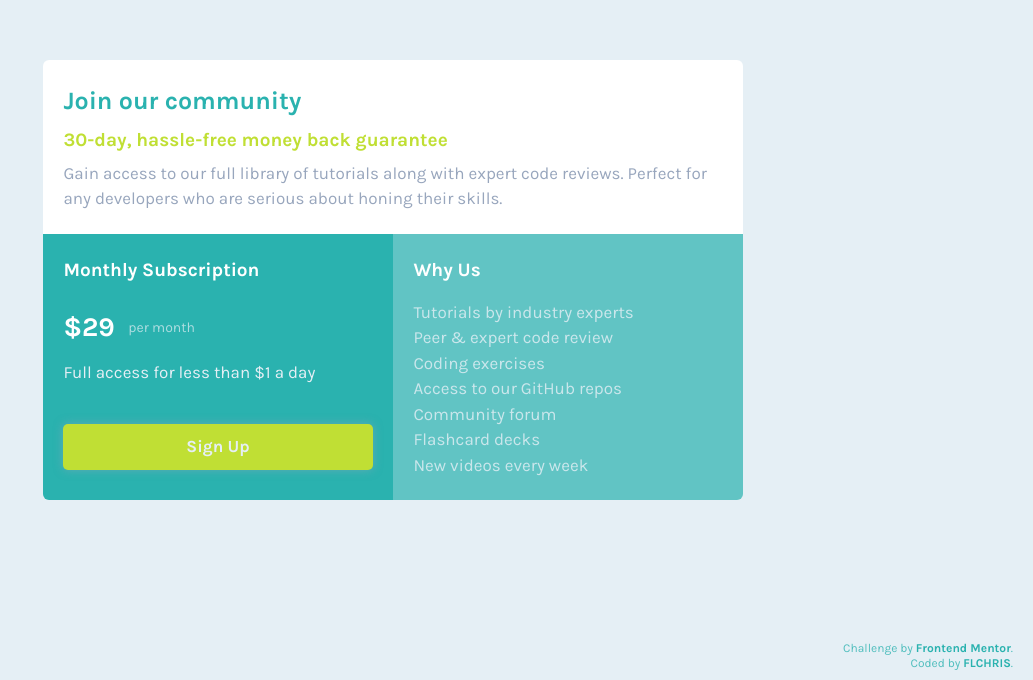
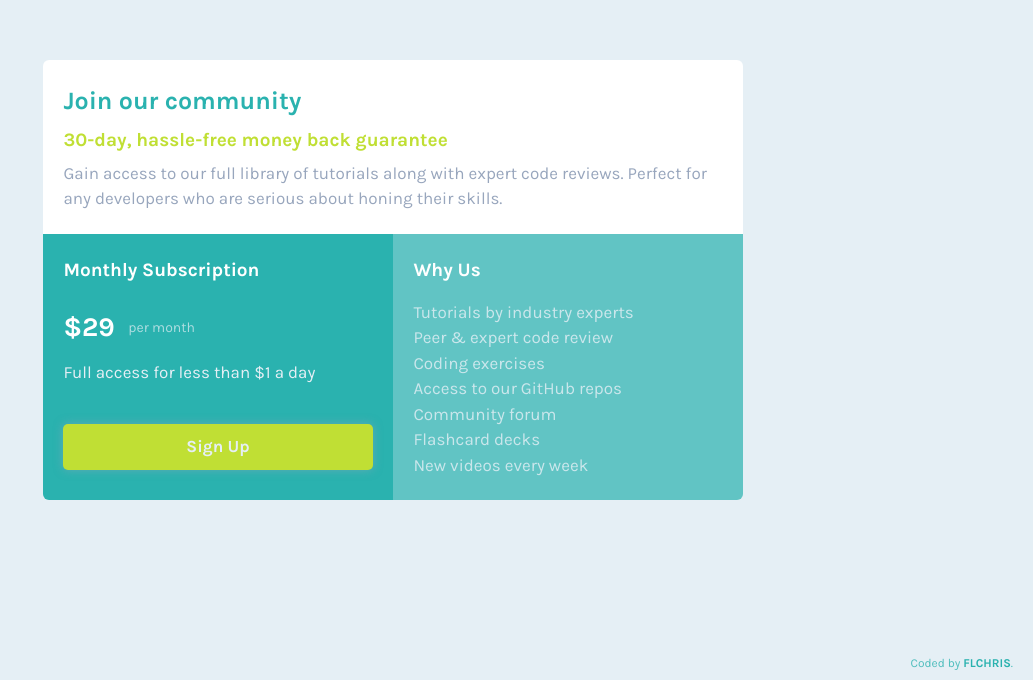
Before and after one commit to FLCHRIS/Single-price-grid-component, a plain HTML site: page index.html in a window 1280 px wide. Shown: the part 120-800 px from the top of the page, without its empty margins (247-1280 px from the left). Drawn offline with nearby package versions, Linux system fonts and the light colour scheme.

```diff
--- a/index.html
+++ b/index.html
@@ -68,7 +68,6 @@
       </div>
     </section>
     <p class="main__attribution">
-      Challenge by <a href="https://www.frontendmentor.io?ref=challenge" target="_blank">Frontend Mentor</a>. <br>
       Coded by <a href="https://github.com/FLCHRIS">FLCHRIS</a>.
     </p>
   </main>
```
Also changed, not shown: 2 other files.
